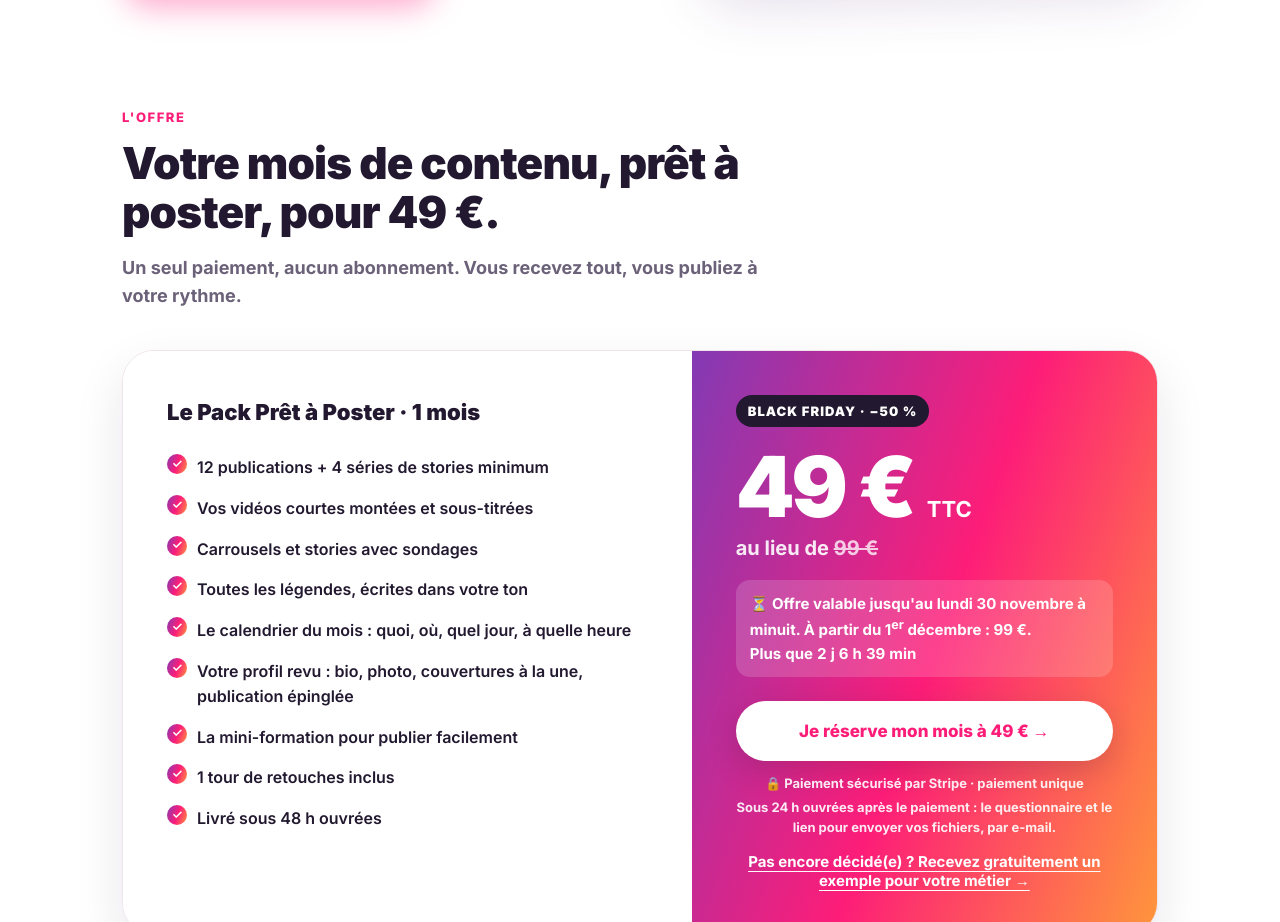
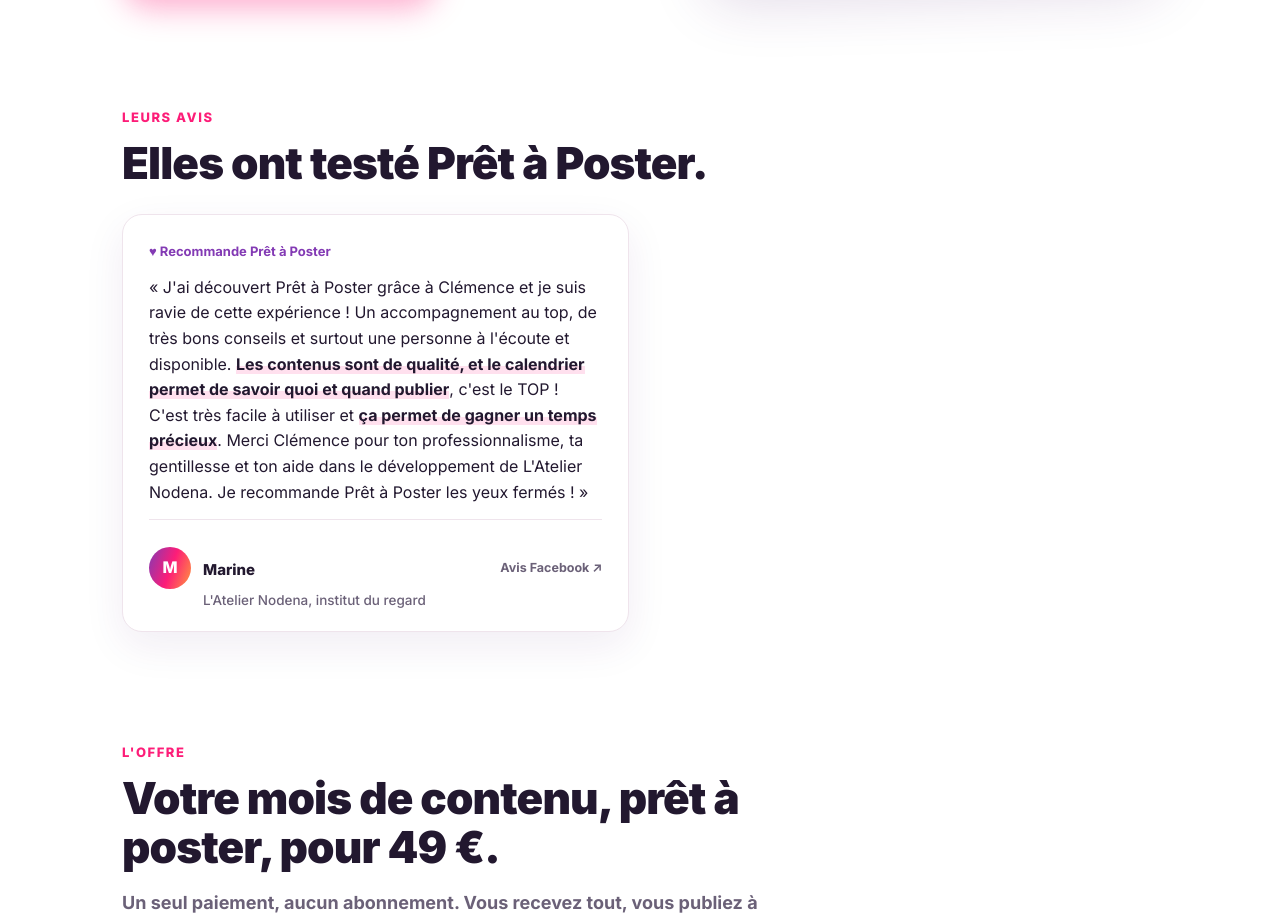
Before and after one commit to studiopretaposter/studiopretaposter.github.io, a plain HTML site: page index.html in a window 1280 px wide. Shown: the part 7462-8384 px from the top of the page. Drawn offline with Linux system fonts and the light colour scheme.

Commit message:
Ajout de la section Avis (Marine, L'Atelier Nodena)
Co-Authored-By: Claude Opus 5.5 <noreply@anthropic.com>
Claude-Session: https://claude.ai/code/session_01J21TB3eNuvH2irkUF6kcUR

```diff
--- a/index.html
+++ b/index.html
@@ -186,6 +186,14 @@ figcaption{margin-top:12px;font-weight:700;font-size:15px;color:var(--ink)}
 .proof{background:#fff;border-bottom:1px solid var(--line)}
 .proof .wrap{display:grid;grid-template-columns:repeat(4,1fr);gap:10px;padding:26px 24px}
 .proof div div,.proof .wrap>div{text-align:center}.proof b{display:block;font-size:30px;font-weight:900;background:var(--grad);-webkit-background-clip:text;color:transparent}.proof span{font-size:14px;color:var(--grey)}
+.revs{display:grid;grid-template-columns:repeat(auto-fill,minmax(340px,1fr));gap:22px;margin-top:26px}
+.rev{background:#fff;border:1px solid var(--line);border-radius:20px;padding:26px 26px 22px;box-shadow:0 14px 40px rgba(80,30,110,.08);display:flex;flex-direction:column;gap:14px}
+.rev .rq{font-size:16px;line-height:1.6;margin:0;font-weight:400;color:var(--ink)}.rev .rq b{background:linear-gradient(transparent 60%,#FFE0EE 60%)}
+.rev .rw{display:flex;align-items:center;gap:12px;margin-top:auto;padding-top:6px;border-top:1px solid var(--line)}
+.rev .av{width:42px;height:42px;border-radius:50%;background:var(--grad);color:#fff;font-weight:800;display:grid;place-items:center;flex:none}
+.rev .who{font-weight:800;font-size:15px;line-height:1.3}.rev .who .act{font-weight:500;color:var(--grey);font-size:13.5px}
+.rev .src{margin-left:auto;font-size:12.5px;color:var(--grey);text-decoration:none;white-space:nowrap}.rev .src:hover{color:var(--pink)}
+.rev .rec{font-size:13px;font-weight:700;color:var(--vio)}
 .avis{display:grid;grid-template-columns:1.1fr .9fr;gap:34px;align-items:center}
 .avis img{width:100%;border-radius:20px;border:6px solid #fff;box-shadow:0 24px 60px rgba(80,30,110,.18);transform:rotate(-1.5deg)}
 .avis blockquote{font-size:24px;font-weight:800;line-height:1.35;margin:0}.avis blockquote+p{color:var(--grey);margin-top:12px}
@@ -352,6 +360,18 @@ figcaption{margin-top:12px;font-weight:700;font-size:15px;color:var(--ink)}
  <img src="ex/hero/avis.jpg" alt="Avis d'une cliente Prêt à Poster" loading="lazy">
 </div></div></section>
 
+<section id="avis" style="padding-top:20px"><div class="wrap">
+  <div class="kicker">Leurs avis</div>
+  <h2>Elles ont testé Prêt à Poster.</h2>
+  <div class="revs">
+    <div class="rev">
+      <div class="rec">♥ Recommande Prêt à Poster</div>
+      <p class="rq">«&nbsp;J'ai découvert Prêt à Poster grâce à Clémence et je suis ravie de cette expérience&nbsp;! Un accompagnement au top, de très bons conseils et surtout une personne à l'écoute et disponible. <b>Les contenus sont de qualité, et le calendrier permet de savoir quoi et quand publier</b>, c'est le TOP&nbsp;! C'est très facile à utiliser et <b>ça permet de gagner un temps précieux</b>. Merci Clémence pour ton professionnalisme, ta gentillesse et ton aide dans le développement de L'Atelier Nodena. Je recommande Prêt à Poster les yeux fermés&nbsp;!&nbsp;»</p>
+      <div class="rw"><div class="av">M</div><div class="who">Marine<div class="act">L'Atelier Nodena, institut du regard</div></div><a class="src" href="https://www.facebook.com/studio.pretaposter/reviews" target="_blank" rel="noopener">Avis Facebook ↗</a></div>
+    </div>
+  </div>
+</div></section>
+
 <section id="offre" style="padding-top:20px"><div class="wrap">
   <div class="kicker">L'offre</div>
   <h2>Votre mois de contenu, prêt à poster, pour 49&nbsp;€.</h2>
```
